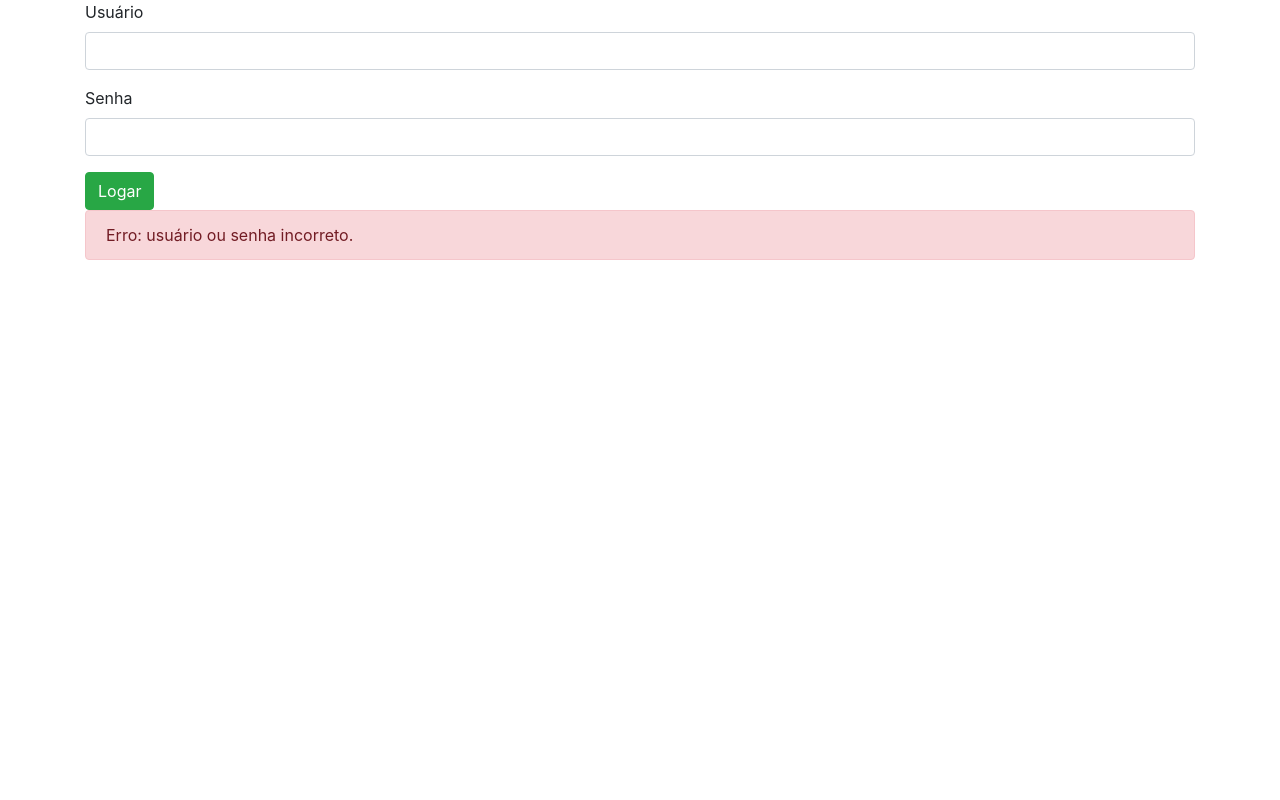
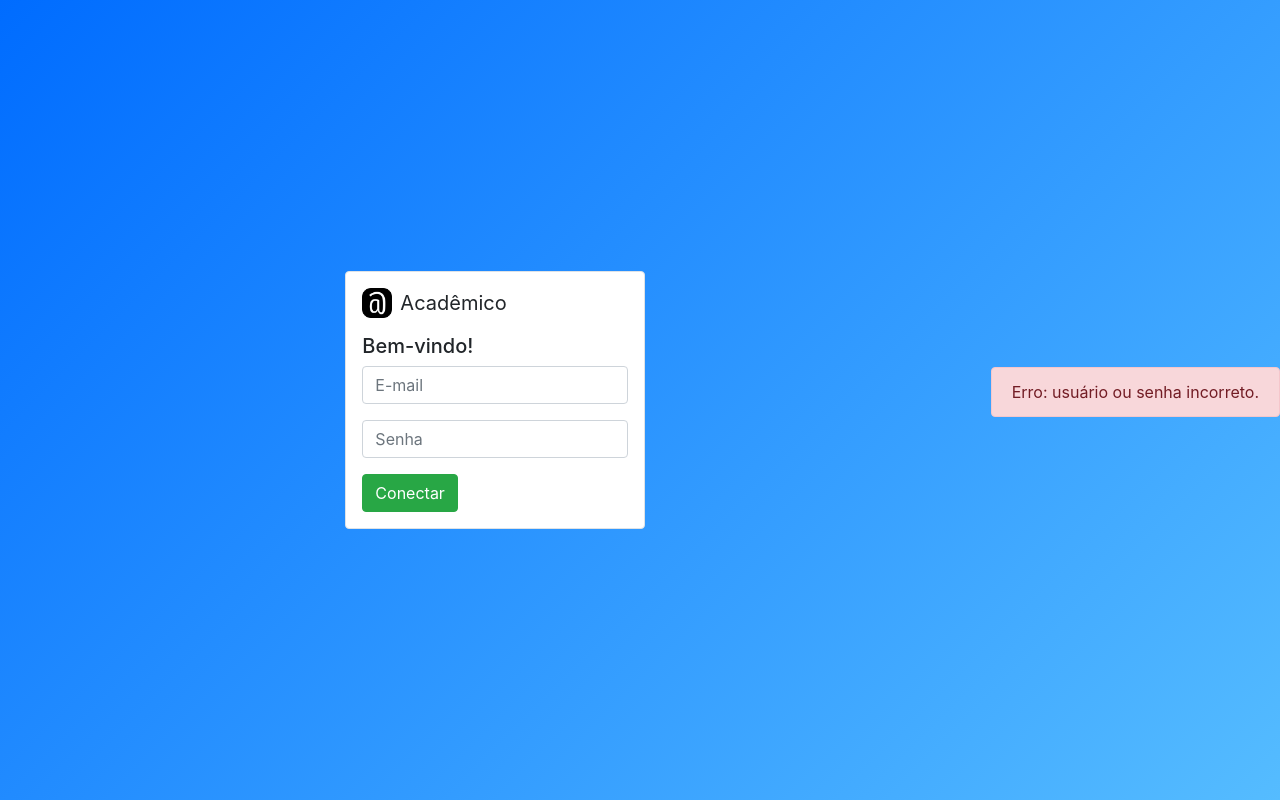
Before and after one commit to rafael-graunke/web-dev-academico, a PHP site: page /telaLogin.php?error=true in a window 1280 px wide. Run offline with PHP 8.4, Linux system fonts and the light colour scheme; some libraries are stand-ins or nearby versions.

Commit message:
Logout system and improved login page

```diff
--- a/assets/css/style.css
+++ b/assets/css/style.css
@@ -81,6 +81,17 @@
 }
 
 .content {
-  height: calc(100vh - 56px);
+  height: calc(100vh - 72px);
   overflow-y: auto;
 }
+
+.login {
+  background: white;
+  width: 300px;
+}
+
+.login-bg {
+  height: 100vh;
+  background: rgb(0,108,255);
+  background: linear-gradient(135deg, rgba(0,108,255,1) 0%, rgba(85,188,255,1) 100%);
+}
--- a/includes/head.php
+++ b/includes/head.php
@@ -5,7 +5,7 @@
     <meta charset="UTF-8">
     <meta http-equiv="X-UA-Compatible" content="IE=edge">
     <meta name="viewport" content="width=device-width, initial-scale=1.0">
-    <title>Adiciona Aluno</title>
+    <title>Acadêmico</title>
 
     <link rel="stylesheet" href="https://stackpath.bootstrapcdn.com/bootstrap/4.1.3/css/bootstrap.min.css" integrity="sha384-MCw98/SFnGE8fJT3GXwEOngsV7Zt27NXFoaoApmYm81iuXoPkFOJwJ8ERdknLPMO" crossorigin="anonymous">
     <link rel="stylesheet" href="https://cdn.jsdelivr.net/npm/bootstrap-icons@1.7.1/font/bootstrap-icons.css">
--- /dev/null
+++ b/modules/logout.php
@@ -0,0 +1,6 @@
+<?php
+session_start();
+session_unset();
+session_destroy();
+
+header("Location: ../telaLogin.php");
--- a/telaLogin.php
+++ b/telaLogin.php
@@ -1,24 +1,44 @@
 <?php include("includes/head.php") ?>
+
 <body>
-    <div class="container">
-        <form action="modules/login.php" method="POST">
-            <div class="form-group">
-                <label for="user">Usuário</label>
-                <input class="form-control" type="email" name="user" id="user">
+    <div class="login-bg d-flex align-items-center">
+
+        <div class="login m-auto rounded border p-3">
+
+            <!-- <img src="assets/img/academico_logo.gif" width="150px" class="rounded mx-auto">
+            <h1 class="">Academico</h1> -->
+
+            <div class="col">
+                <div class="row">
+                    <img src="assets/img/academico_logo.webp" width="30" height="30" class="d-inline-block align-top mr-2" alt="">
+                    <p style="font-size: 1.25rem;">
+                        Acadêmico
+                    </p>
+                </div>
+                <div class="row">
+                    <h5>
+                        Bem-vindo! <br>
+                    </h5>
+
+                </div>
             </div>
-            <div class="form-group">
-                <label for="pass">Senha</label>
-                <input class="form-control" type="password" name="pass" id="pass">
-            </div>
-            <button class="btn btn-success" type="submit">Logar</button>
-        </form>
+            <form action="modules/login.php" method="POST">
+                <div class="form-group">
+                    <input class="form-control" type="email" name="user" id="user" placeholder="E-mail">
+                </div>
+                <div class="form-group">
+                    <input class="form-control" type="password" name="pass" id="pass" placeholder="Senha">
+                </div>
+                <button class="btn btn-success" type="submit">Conectar</button>
+            </form>
+        </div>
         <?php if (isset($_GET['error']) && $_GET['error'] == "true") { ?>
             <div class="alert alert-danger">
                 Erro: usuário ou senha incorreto.
             </div>
         <?php } ?>
+        <?php include("includes/footer.php") ?>
     </div>
-    <?php include("includes/footer.php") ?>
 </body>
 
 </html>
```
Also changed, not shown: assets/navbar.php (+17 -2 lines), index.php (+3 -12 lines), assets/img/academico_logo.gif (added).
